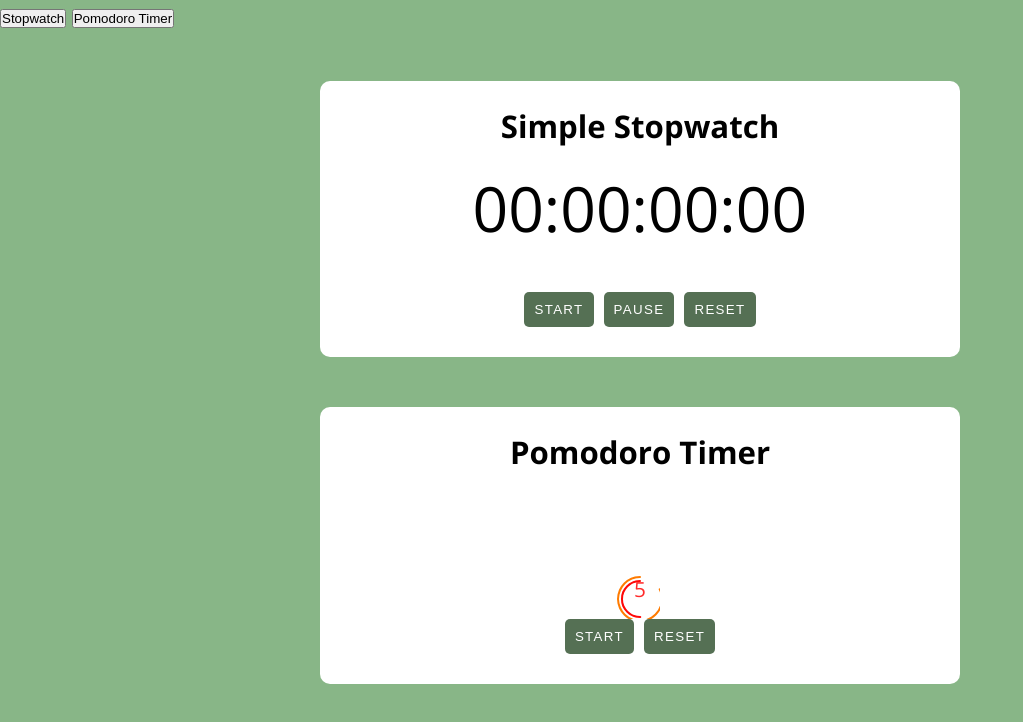
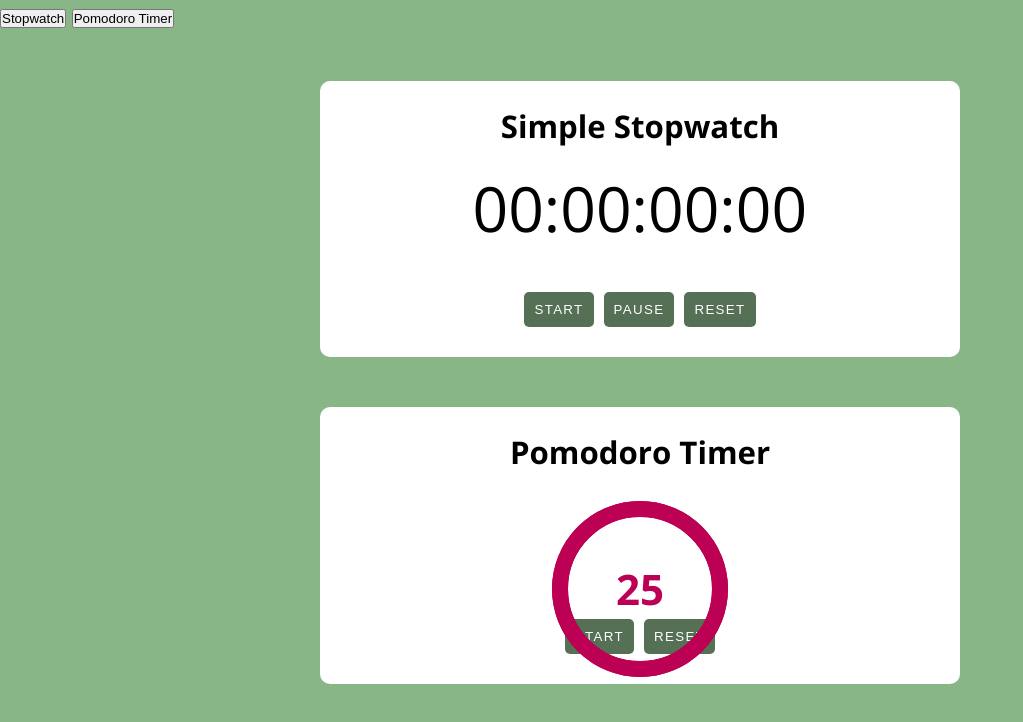
Before and after one commit to we-succeed/front_end_challenges, a plain HTML site: page Timer/index.html in a window 1280 px wide. Shown: the whole page, without its empty margins (0-1023 px from the left). Drawn offline with nearby package versions, Linux system fonts and the light colour scheme.

Commit message:
Refector: update the Pomodoro Timer

```diff
--- a/Timer/index.html
+++ b/Timer/index.html
@@ -27,10 +27,11 @@
       <h1>Pomodoro Timer</h1>
       <div id="countdown">
         <div id="countdown-number"></div>
-        <svg>
-          <circle r="18" cx="20" cy="20"></circle>
-          <circle r="22" cx="20" cy="20" class='base'></circle>
+        <svg width="200" height="200">
+          <circle class="circle" cx="100" cy="100" r="80"  />
+            <circle class="base" cx="100" cy="100" r="80"  />
         </svg>
+        <span class="timers" id="timers">30</span>
       </div>
       <div class="buttons">
         <button id="start">Start</button>
--- a/Timer/script.js
+++ b/Timer/script.js
@@ -34,14 +34,24 @@ document.addEventListener('click', (e) =>{
   if (el.id === 'pause') pauseWatch();
   if (el.id === 'reset') resetWatch();
 });
+var timers = document.getElementById('timers');
 
-var countdownNumberEl = document.getElementById('countdown-number');
-var countdown = 10;
+function clearCountdown(interval) {
+  clearTimeout(interval);
+}
 
-countdownNumberEl.textContent = countdown;
+function countdown() {
+  var countdownBegin = 30;
+  var count = setInterval(function() {
+    console.log(countdownBegin);
+    if (countdownBegin <= 0) {
+      timers.innerText='Done';
+      clearCountdown(count);
+    } else {
+      --countdownBegin;
+      timers.innerText=countdownBegin;
+    }
+  }, 1000);
+}
 
-setInterval(function() {
-  countdown = --countdown <= 0 ? 10 : countdown;
-
-  countdownNumberEl.textContent = countdown;
-}, 1000);
+countdown();
--- a/Timer/styles.css
+++ b/Timer/styles.css
@@ -77,34 +77,51 @@ h2.paused{
   display: inline-block;
   line-height: 40px;
 }
+@keyframes countdown {
+  from {
+    stroke-dashoffset: 0;
+    stroke-dasharray: 500;
+  }
+  to {
+    stroke-dashoffset: 500;
+    stroke-dasharray: 500;
+  }
+}
 
 svg {
+  background-color: transparent;
   position: absolute;
-  top: 0;
-  right: 0;
-  width: 50px;
-  height: 50px;
-  transform: rotateY(-180deg) rotateZ(-90deg);
+  top: 50%;
+  left: 50%;
+  transform: translate(-50%, -50%) rotateZ(-90deg);
 }
 
-svg circle {
-  stroke-dasharray: 113px;
-  stroke-dashoffset: 0px;
-  stroke-linecap: round;
-  stroke-width: 2px;
-  stroke: rgb(255, 8, 8);
-  fill: none;
-  animation: countdown 10s linear infinite forwards;
+svg .circle {
+  stroke: rgba(188, 0, 84, 1);
+  stroke-width: 16;
+  fill: transparent;
+  stroke-dashoffset: 500;
+  stroke-dasharray: 0;
+  animation: 30s circletimer linear;
 }
-svg circle.base {
-  stroke: rgb(255, 123, 0);
-  animation: none;
+
+
+svg  .base {
+  stroke: rgba(188, 0, 84, 1);
+  stroke-width: 16;
+  fill: transparent;
+  stroke-dashoffset: 500;
+  stroke-dasharray: 0;
+  animation: 30s circletimer ;
 }
-@keyframes countdown {
-  from {
-    stroke-dashoffset: 0px;
-  }
-  to {
-    stroke-dashoffset: 113px;
-  }
+
+.timers {
+  position: absolute;
+  display: block;
+  top: 50%;
+  left: 50%;
+  transform: translate(-50%, -50%);
+  color: rgba(188, 0, 84, 1);
+  font-size: 42px;
+  font-weight: 700;
 }
```
